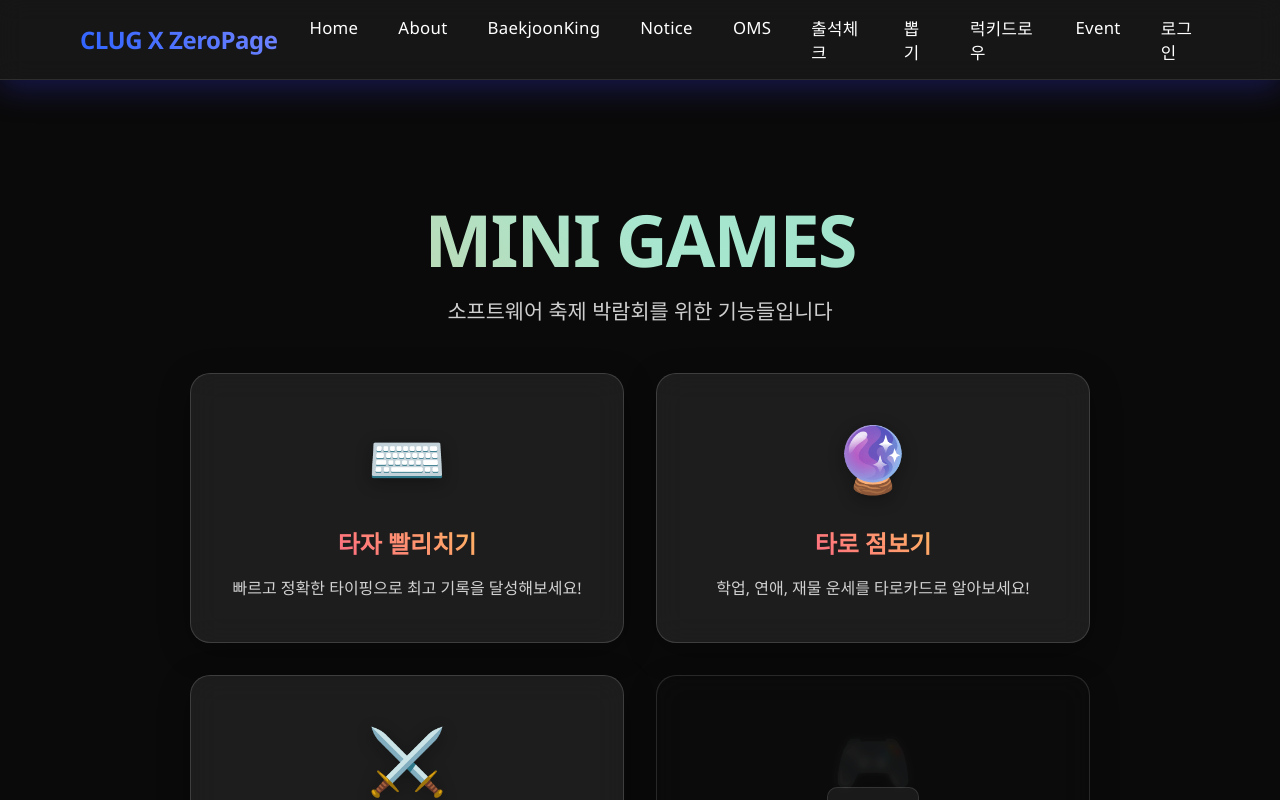
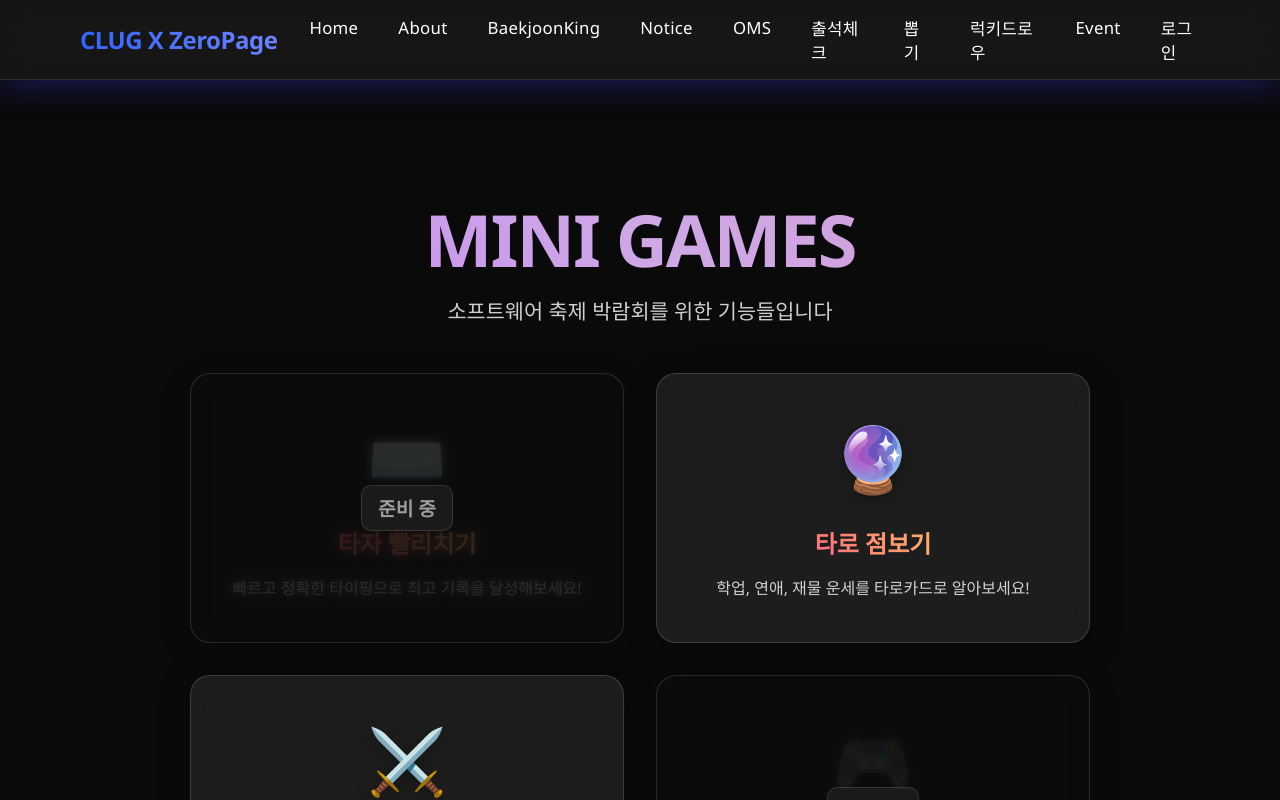
Before and after one commit to ZeroPage/cz_portal_FE, a Vue app: page /event in a window 1280 px wide. Shown: the top 800 px of the page. Built offline with nearby package versions, Linux system fonts and the light colour scheme; no server answers.

Commit message:
타자 빨리치기 클릭 방지 추가 연락처 입력 단계를 지워야 하는데 어떻게 하는지 모름

```diff
--- a/src/pages/Event.vue
+++ b/src/pages/Event.vue
@@ -11,11 +11,14 @@
 
       <transition name="fade-content">
         <div v-if="show" class="event-grid">
-          <div class="event-card typing-game" @click="goToTypingGame">
+          <div class="event-card coming-soon">
             <div class="card-icon">⌨️</div>
             <h3>타자 빨리치기</h3>
             <p>빠르고 정확한 타이핑으로 최고 기록을 달성해보세요!</p>
-            <div class="card-hover-effect"></div>
+            <!-- <div class="card-hover-effect"></div> -->
+            <div class="coming-soon-overlay">
+              <span>준비 중</span>
+            </div>
           </div>
 
           <div class="event-card tarot" @click="goToTarot">
@@ -91,7 +94,7 @@ export default {
 }
 .fade-title-enter-from {
   opacity: 0;
-  transform: translateY(10px);
+  transform: translateY(-10px);
 }
 
 .fade-content-enter-active {
@@ -127,7 +130,7 @@ export default {
 }
 
 .title {
-  background: linear-gradient(45deg, #ff6b81, #ffb562, #a8e6cf, #88d8c0);
+  background: linear-gradient(45deg, #6b81ff, #b562ff, #cfa8e6, #d888c0);
   font-size: clamp(2.5rem, 6vw, 4.5rem);
   font-weight: 800;
   margin-bottom: 1rem;
```
